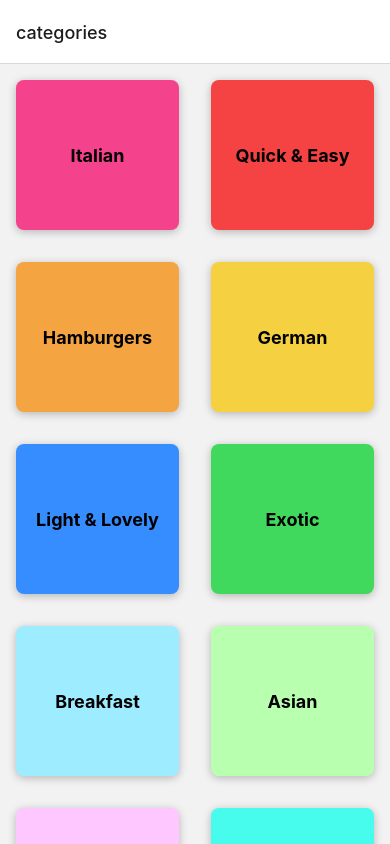
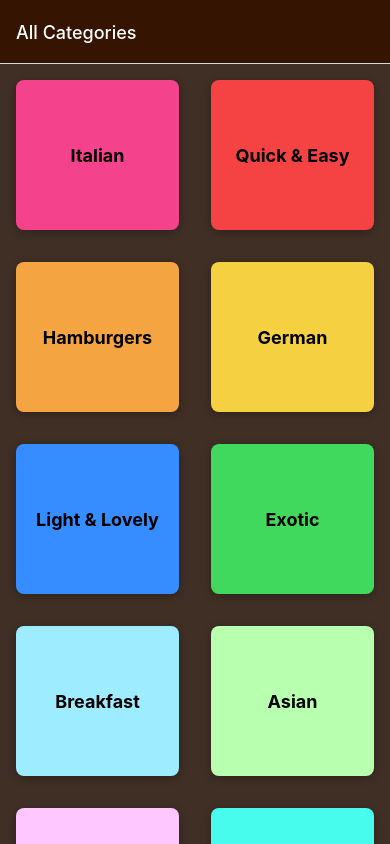
Before and after one commit to BAslani/foodies-app, a React Native app: screen / in a window 390 px wide. Built offline with nearby package versions, Linux system fonts and the light colour scheme.

Commit message:
feat: configured react navigation header

```diff
--- a/App.tsx
+++ b/App.tsx
@@ -12,8 +12,24 @@ export default function App() {
     <>
       <StatusBar style='light' />
       <NavigationContainer>
-        <Stack.Navigator>
-          <Stack.Screen name='categories' component={CategoriesScreen} />
+        <Stack.Navigator
+          screenOptions={{
+            headerStyle: {
+              backgroundColor: "#351401",
+            },
+            headerTintColor: "#fff",
+            contentStyle: {
+              backgroundColor: "#3f2f25",
+            },
+          }}
+        >
+          <Stack.Screen
+            name='categories'
+            options={{
+              title: "All Categories",
+            }}
+            component={CategoriesScreen}
+          />
           <Stack.Screen name='meal' component={MealsOverViewScreen} />
         </Stack.Navigator>
       </NavigationContainer>
--- a/screens/MealsOverViewScreen.tsx
+++ b/screens/MealsOverViewScreen.tsx
@@ -1,15 +1,22 @@
 import { FlatList, StyleSheet, View } from "react-native"
-import React from "react"
-import { MEALS } from "../data/data"
+import React, { useLayoutEffect } from "react"
+import { MEALS, CATEGORIES } from "../data/data"
 import MealItem from "../components/MealItem"
 import Meal from "../models/meal"
 
-const MealsOverViewScreen = ({ route }: any) => {
+const MealsOverViewScreen = ({ route, navigation }: any) => {
   const catId = route.params.categoryId
   const displayedMeals = MEALS.filter((meal) => {
     return meal.categoryIds.indexOf(catId) >= 0
   })
 
+  useLayoutEffect(() => {
+    const catTitle = CATEGORIES.find((c) => c.id === catId)?.title
+
+    navigation.setOptions({
+      title: catTitle,
+    })
+  }, [catId, navigation])
   const renderMealItem = (itemData: { item: Meal }) => {
     return <MealItem {...itemData.item} />
   }
```
